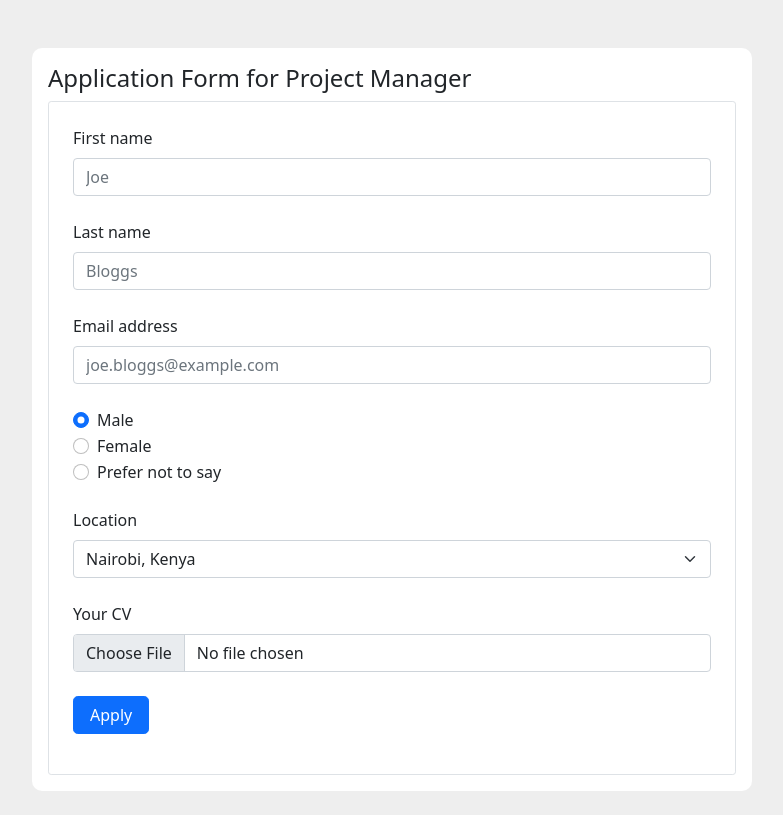
After one commit to MohamadKaser98/Applicant-Tracking-system, a Django app: page /app-job/1/ in a window 1280 px wide. The commit adds this page. Shown: the whole page, without its empty margins (248-1031 px from the left). Run offline with Django 5.2, Linux system fonts and the light colour scheme; data comes from the database, SQL or seed files in the repository; both versions use the stored data as it was after the commit; some libraries are stand-ins or nearby versions.

Commit message:
Handling Job application, with the validation of PDF file

```diff
--- a/ATS/settings.py
+++ b/ATS/settings.py
@@ -126,6 +126,9 @@ STATICFILES_DIRS = [
 
 STATIC_ROOT = os.path.join(BASE_DIR, 'staticfiles', 'static')
 
+MEDIA_URL = '/media/'
+MEDIA_ROOT = os.path.join(BASE_DIR, 'media')
+
 # Default primary key field type
 # https://docs.djangoproject.com/en/5.1/ref/settings/#default-auto-field
 
--- a/ATS/urls.py
+++ b/ATS/urls.py
@@ -25,3 +25,6 @@ urlpatterns = [
     path('', include('HumanResource.urls')),
 
 ] + static(settings.STATIC_URL, document_root=settings.STATIC_ROOT)
+
+# Setup URLS for MEDIA files
+urlpatterns += static(settings.MEDIA_URL, document_root= settings.MEDIA_ROOT)
--- a/HumanResource/models.py
+++ b/HumanResource/models.py
@@ -1,4 +1,5 @@
 from django.db import models
+from django.core.exceptions import ValidationError
 
 # Create your models here.
 
@@ -10,6 +11,10 @@ locations = (('Nairobi, Kenya', 'Nairobi, Kenya'), ('California, US', 'Californi
              ('Cape Town, SA', 'Cape Town, SA'))
 
 genders = (('Male', 'Male'), ('Female', 'Female'), ('Prefer not to say', 'Prefer not to say'))
+
+def validate_pdf(value):
+    if not value.name.endswith('.pdf'):
+        raise ValidationError('Only PDF files are allowed as CV')
 
 class Job(models.Model):
     job_title = models.CharField(max_length=100, null=False)
@@ -26,3 +31,16 @@ class Job(models.Model):
 
     def __str__(self):
         return self.job_title
+
+
+class Applicant(models.Model):
+    first_name = models.CharField(max_length=100)
+    last_name = models.CharField(max_length=100)
+    gender = models.CharField(max_length=20, choices=genders)
+    email = models.EmailField()
+    location = models.CharField(max_length=100, choices=locations)
+    cv = models.FileField(upload_to='cvs/', validators=[validate_pdf])
+    job = models.ForeignKey(Job, on_delete=models.CASCADE, related_name='applicants') # related name allows you to reference the applicants from job table
+
+    def __str__(self):
+        return self.first_name
--- /dev/null
+++ b/HumanResource/templates/app/apply_job.html
@@ -0,0 +1,112 @@
+
+{% extends 'app/careers_index.html' %}
+
+{% load static %}
+
+{% block title %} Apply Job {% endblock title %}
+
+
+{% block body %}
+
+<div class="container mt-5 mb-3">
+    <div class="row  mx-0 justify-content-center">
+
+        <div class="col-md-8">
+            <div class="card p-3 mb-2">
+
+                <h4 class="mb-2">Application Form for {{ job.job_title}}</h4>
+
+                            {% if messages %}
+                            {% for msg in messages %}
+
+                            <div class="alert alert-warning alert-dismissible fade show" role="alert"
+                            style="text-align: center; margin-top: 10px; margin-bottom: 10px;">
+                                {{ msg }}
+                                <button type="button" class="close" data-dismiss="alert" aria-label="Close">
+                                <span aria-hidden="true">&times;</span>
+                                </button>
+                            </div>
+
+
+
+                            {% endfor %}
+                            {% endif %}
+
+                <form method="POST" class="w-100 rounded-1 p-4 border bg-white" enctype="multipart/form-data">
+
+                    {% csrf_token %}
+                    <label class="d-block mb-4">
+                        <span class="form-label d-block">First name</span>
+                        <input required name="first_name" type="text" class="form-control" placeholder="Joe" />
+                    </label>
+
+                    <label class="d-block mb-4">
+                        <span class="form-label d-block">Last name</span>
+                        <input required name="last_name" type="text" class="form-control" placeholder="Bloggs" />
+                    </label>
+
+                    <label class="d-block mb-4">
+                        <span class="form-label d-block">Email address</span>
+                        <input required name="email" type="email" class="form-control"
+                            placeholder="joe.bloggs@example.com" />
+                    </label>
+
+                    <div class="mb-4">
+                        <div>
+                            <div class="form-check">
+                                <label class="d-block">
+                                    <input type="radio" class="form-check-input" name="gender" value="Male" checked />
+                                    <span class="form-check-label">Male</span>
+                                </label>
+                            </div>
+                        </div>
+                        <div>
+                            <label class="form-check">
+                                <input type="radio" class="form-check-input" name="gender" value="Female" />
+                                <span class="form-check-label">Female</span>
+                            </label>
+                        </div>
+                        <div>
+                            <div class="form-check">
+                                <label class="d-block">
+                                    <input type="radio" class="form-check-input" name="gender" value="Prefer not to say"/>
+                                    <span class="form-check-label">Prefer not to say</span>
+                                </label>
+                            </div>
+                        </div>
+                    </div>
+
+                    <label class="d-block mb-4">
+                        <span class="form-label d-block">Location</span>
+                        <select required name="location" class="form-select">
+                            <option>Nairobi, Kenya</option>
+                            <option>California, US</option>
+                            <option>London, UK</option>
+                            <option>San fransisco, US</option>
+                            <option>Cape Town, SA</option>
+                        </select>
+                    </label>
+
+
+                    <label class="d-block mb-4">
+                        <span class="form-label d-block">Your CV</span>
+                        <input required name="cv" type="file" class="form-control" />
+                    </label>
+
+
+                    <div class="mb-3">
+                        <button type="submit" class="btn btn-primary px-3 rounded-3">
+                            Apply
+                        </button>
+                    </div>
+                </form>
+
+
+            </div>
+        </div>
+
+
+    </div>
+</div>
+
+{% endblock body %}
--- a/HumanResource/templates/app/job_detail.html
+++ b/HumanResource/templates/app/job_detail.html
@@ -22,7 +22,7 @@
                             <h6 class="mb-0">{{ job.job_title }}</h6> <span>{{ job.location }}</span>
                         </div>
                     </div>
-                    <a href="" style="text-decoration: none;"><div class="badge"> <span>Apply</span> </div></a>
+                    <a href="{% url 'apply-job' job.id %}" style="text-decoration: none;"><div class="badge"> <span>Apply</span> </div></a>
                 </div>
 
                 <div class="mt-2">
--- a/HumanResource/urls.py
+++ b/HumanResource/urls.py
@@ -23,5 +23,7 @@ urlpatterns = [
     path('edit-job/<int:job_id>/', views.EditJob.as_view(), name='edit-job'),
     path('careers/', views.careers, name='careers'),
     path('job-detail/<int:job_id>/', views.job_detail_page, name='job-detail'),
+    path('app-job/<int:job_id>/', views.ApplyJob.as_view(), name='apply-job'),
+
 
 ]
--- a/HumanResource/views.py
+++ b/HumanResource/views.py
@@ -2,7 +2,7 @@ import datetime
 from django.shortcuts import render, HttpResponse, redirect
 from django.views import View
 from django.contrib import messages
-from .models import Job
+from .models import Job, Applicant
 # Create your views here.
 
 
@@ -169,3 +169,40 @@ def job_detail_page(request, job_id):
     except Exception as e:
         print(e)
         return HttpResponse('Job Not found')
+
+
+
+class ApplyJob(View):
+    def get(self, request, job_id):
+        try:
+            job = Job.objects.filter(id=job_id)[0]
+            return render(request, 'app/apply_job.html', locals())
+        except Exception as e:
+            print(e)
+            return HttpResponse('Job Not Found')
+
+    def post(self, request, job_id):
+        try:
+            job = Job.objects.get(id=job_id)
+
+            first_name = request.POST.get('first_name')
+            last_name = request.POST.get('last_name')
+            gender = request.POST.get('gender')
+            email = request.POST.get('email')
+            location = request.POST.get('location')
+            cv = request.FILES.get('cv')
+
+            # Add applicant to db
+            if not Applicant.objects.filter(email=email, job=job_id):
+                new_applicant = Applicant.objects.create(first_name=first_name, last_name=last_name,
+                                                         gender=gender, email=email, location=location, cv=cv,
+                                                         job=job)
+                # save details to the database
+                new_applicant.save()
+                return render(request, 'app/app_successful.html')
+
+            messages.warning(request, 'You have already applied for this job')
+
+        except Exception as e:
+            print(e)
+        return render(request, 'app/apply_job.html', locals())
```
Also changed, not shown: HumanResource/templates/app/app_successful.html (added, +49 -0 lines), HumanResource/migrations/0002_applicant.py (added), db.sqlite3, 1 other file.
